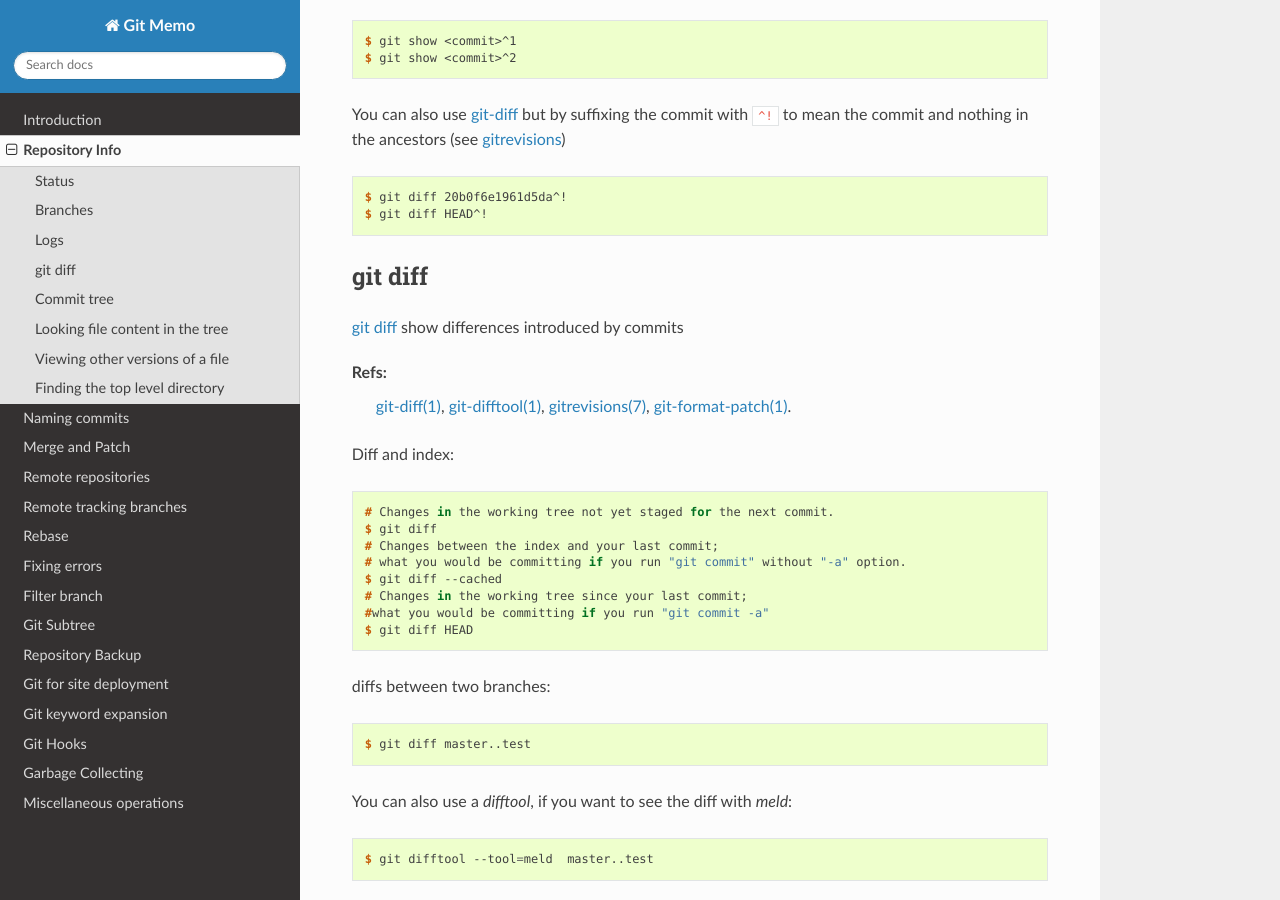
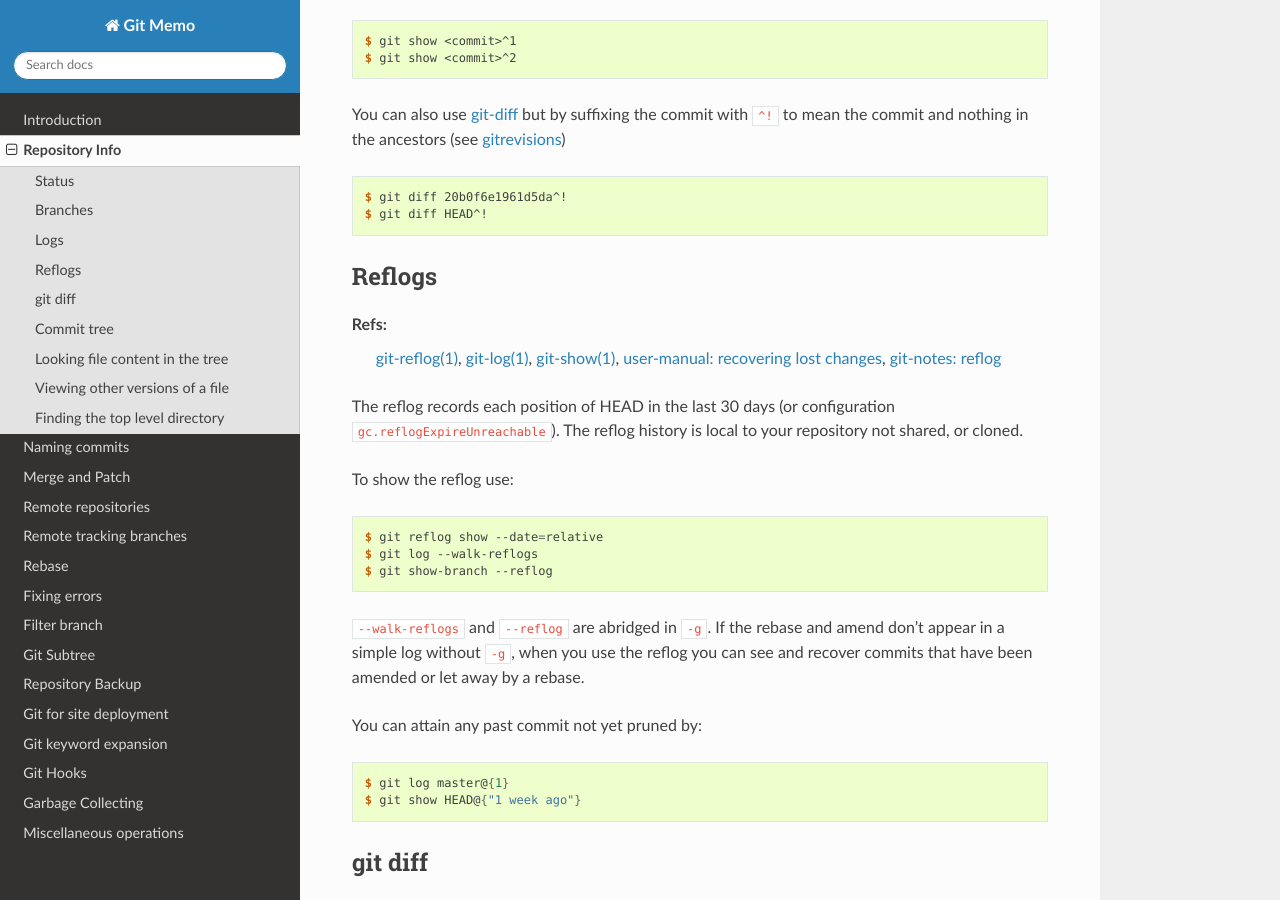
Before and after one commit to marczz/git-memo, a Sphinx documentation site: the page built from source/git_info.rst, in a window 1280 px wide and 900 px high, scrolled down 2486 px. Built offline with Sphinx 7.4.7 and the Read the Docs theme 2.0.0, drawn with Linux system fonts in a browser that asks for light colours.

Commit message:
git_info: added subsection on reflogs

```diff
--- a/source/git_info.rst
+++ b/source/git_info.rst
@@ -144,6 +144,45 @@ the commit with ``^!`` to mean the commit and nothing in the ancestors
 
     $ git diff 20b0f6e1961d5da^!
     $ git diff HEAD^!
+
+..  index::
+    !reflog
+    !single: git;reflog
+    single: git; log -g
+    single: git; show-branch -g
+
+Reflogs
+-------
+
+Refs:
+    :gitdoc:`git-reflog(1) <git-reflog.html>`,
+    :gitdoc:`git-log(1) <git-log.html>`,
+    :gitdoc:`git-show(1) <git-show.html>`,
+    :gitdoc:`user-manual: recovering lost changes
+    <user-manual.html#recovering-lost-changes>`,
+    `git-notes: reflog <http://gitolite.com/reflog.html>`_
+
+The reflog records each position of HEAD in the last 30 days (or
+configuration ``gc.reflogExpireUnreachable``).  The reflog history is
+local to your repository not shared, or cloned.
+
+To show the reflog use:
+::
+
+    $ git reflog show --date=relative
+    $ git log --walk-reflogs
+    $ git show-branch --reflog
+
+``--walk-reflogs`` and ``--reflog`` are abridged in ``-g``.
+If the rebase and amend don't appear in a simple log without ``-g``,
+when you use the reflog you can see and recover commits that have been
+amended or let away by a rebase.
+
+You can attain any past commit not yet pruned by:
+::
+
+    $ git log master@{1}
+    $ git show HEAD@{"1 week ago"}
 
 
 ..  index::
```
